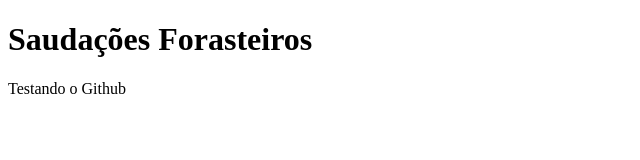
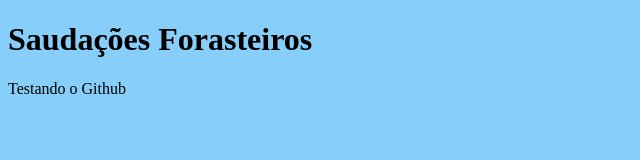
Before and after one commit to bryanalvez/bryanalvez.github.io, a plain HTML site: page index.html in a window 1280 px wide. Shown: the whole page, without its empty margins (0-640 px from the left). Drawn offline with Linux system fonts and the light colour scheme; files that its build step writes are made by us from their sources.

Commit message:
1a correção no Index

```diff
--- a/index.html
+++ b/index.html
@@ -1,7 +1,7 @@
 <!DOCTYPE html>
 <html>
 <head>
-<link rel="stylesheet" type="css/text" href="css/estilo.css">
+<link rel="stylesheet" type="text/css" href="css/estilo.css">
   <title>Bryan Alves' Site</title>
  </head>
   <body>
```
